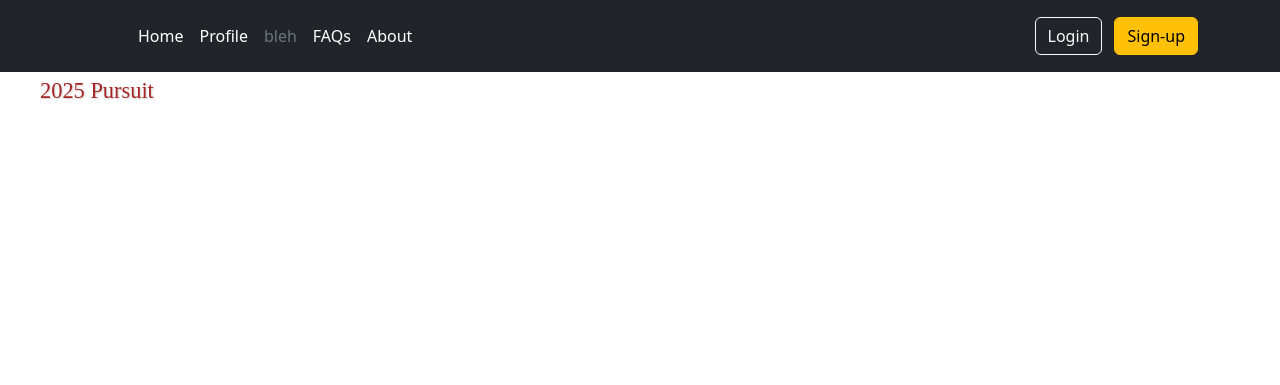
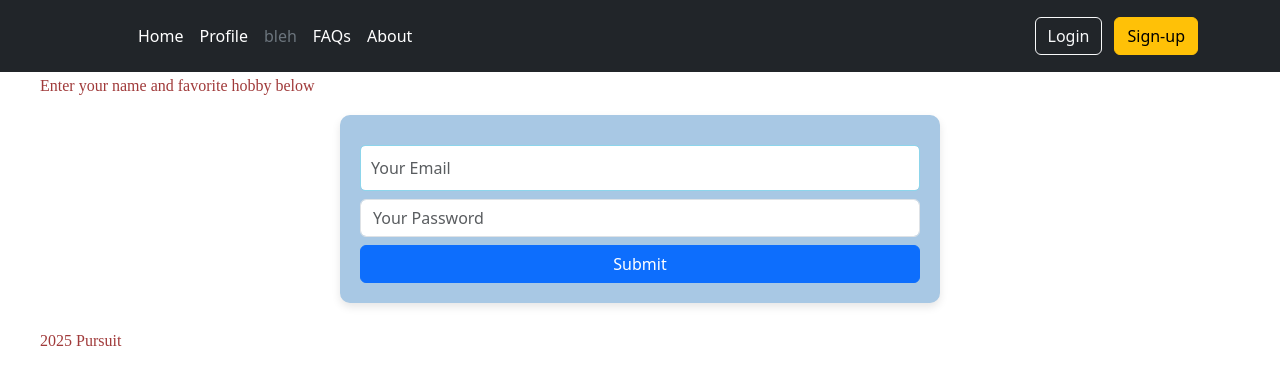
Before and after one commit to studentkanywhere/sanfrancisco, a Flask app: page /login in a window 1280 px wide. Shown: the top 385 px of the page. Run offline with Flask 3, Linux system fonts and the light colour scheme.

Commit message:
added a login feature and also made the profile feature

```diff
--- a/flask-app/static/style.css
+++ b/flask-app/static/style.css
@@ -4,7 +4,7 @@ body {
 h1 {
     color:maroon;
     text-align: center;
-    font-size: 3em;
+    font-size: 4em;
     margin-top: 20px;
     font: bold 2.5em;
     font-family: 'Times New Roman', Times, serif;
@@ -26,14 +26,13 @@ h2 {
     margin-top: 10px;
 }
 p {
-    color: rgb(165, 36, 36);
-    font-size: 1.4em;
+    color: rgb(160, 58, 58);
+    font-size: 1em;
     line-height: 1.7em;
     margin: 20px;
     text-align: left;
     font-family: 'Times New Roman', Times, serif;
     text-indent: 20px;
-    text-shadow: 1px 1px 2px rgba(0, 0, 0, 0.2);
 }
 form {
     background-color: #a8c8e4;
--- a/flask-app/templates/login.html
+++ b/flask-app/templates/login.html
@@ -3,22 +3,28 @@
 {% block title %}Login - Pursuit{% endblock %}
 
 {% block content %}
+<header>
+    <p>Enter your name and favorite hobby below</p>
+</header>
+<form id="userForm" class="mb-4">
+         <input type="text" id="email" class="form-control mb-2" placeholder="Your Email" required>
+         <input type="password" id="password" class="form-control mb-2" placeholder="Your Password" required>
+        <button type="submit" class="btn btn-primary">Submit</button>
+    </form>
 <script>
 document.getElementById('userForm').addEventListener('submit', function(event) {
     event.preventDefault();
-    const name = document.getElementById('name').value;
-    const hobby = document.getElementById('hobby').value;
+    const password = document.getElementById('password').value;
     const email = document.getElementById('email').value;
-    if (name && hobby && email) {
+    if (password && email) {
         const users = JSON.parse(localStorage.getItem('users')) || [];
-        users.push({ name, hobby, email });
+        users.push({ password, email });
         localStorage.setItem('users', JSON.stringify(users));
         const userList = document.getElementById('userList');
         const listItem = document.createElement('li');
-        listItem.textContent = `${name} - ${hobby} - ${email}`;
+        listItem.textContent = `${password} - ${email}`;
         userList.appendChild(listItem);
-        document.getElementById('name').value = '';
-        document.getElementById('hobby').value = '';
+        document.getElementById('password').value = '';
         document.getElementById('email').value = '';
     } else {
         alert('Please fill in all fields');
@@ -30,7 +36,7 @@ window.addEventListener('DOMContentLoaded', function() {
     const users = JSON.parse(localStorage.getItem('users')) || [];
     users.forEach(function(user) {
         const listItem = document.createElement('li');
-        listItem.textContent = `${user.name} - ${user.hobby} - ${user.email}`;
+        listItem.textContent = `${user.password} - ${user.email}`;
         userList.appendChild(listItem);
     });
 });
```
Also changed, not shown: flask-app/templates/pythonofsf.html (+6 -7 lines).
